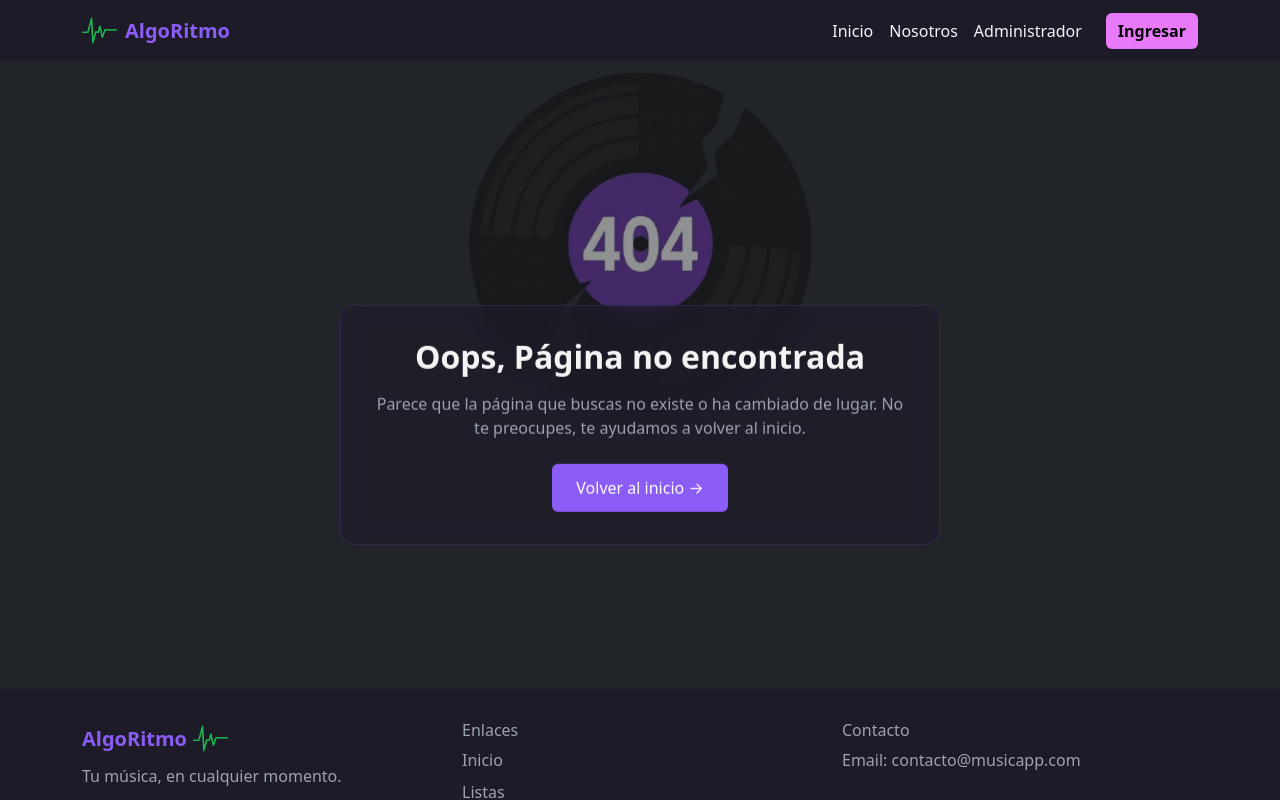
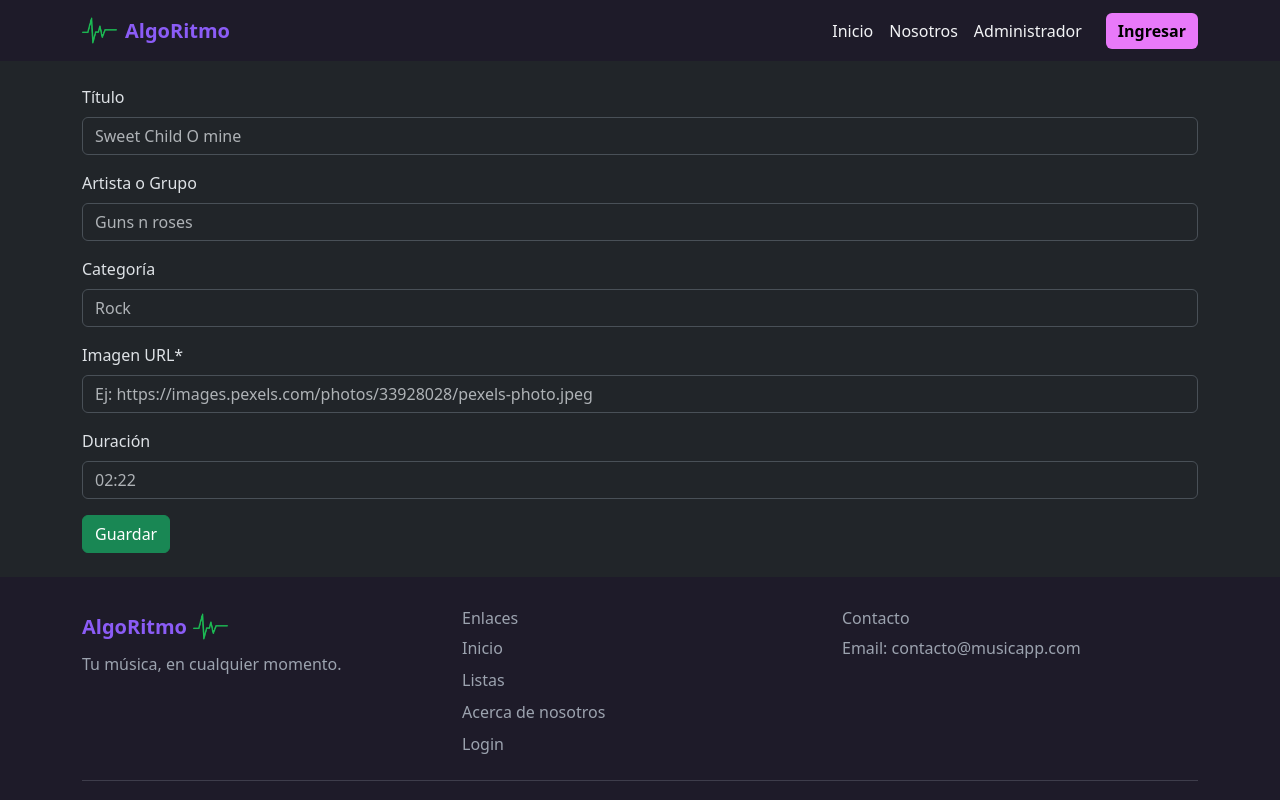
Before and after one commit to masheee/AlgoRitmo, a React (Vite) app: page /admin/formulario in a window 1280 px wide. Shown: the top 800 px of the page. Built offline with nearby package versions, Linux system fonts and the light colour scheme.

Commit message:
Se creo el formulario y se dio funcionalidad al boton Agregar Cancion, agregando a la tabla y al localStorage

```diff
--- a/src/App.jsx
+++ b/src/App.jsx
@@ -8,6 +8,7 @@ import Administrador from "./components/pages/Administrador";
 import Nosotros from "./components/pages/Nosotros";
 import Login from "./components/pages/Login";
 import NotFoundPage from "./components/shared/NotFoundPage";
+import FormularioAdmin from "./components/pages/FormularioAdmin";
 
 export default function AppLayout() {
   return (
@@ -18,9 +19,11 @@ export default function AppLayout() {
         <Routes>
           <Route path="/" element={<CardCanciones />} />
           <Route path="/admin" element={<Administrador />} />
+          <Route path="/admin/formulario" element={<FormularioAdmin />} />
           <Route path="/detalles" element={<Detalle />} />
           <Route path="/about" element={<Nosotros />} />
           <Route path="/login" element={<Login />} />
+
           <Route path="*" element={<NotFoundPage />} />
         </Routes>
         <Footer />
--- a/src/components/pages/Administrador.jsx
+++ b/src/components/pages/Administrador.jsx
@@ -1,12 +1,25 @@
-import React from 'react';
+import React, { useEffect, useState } from 'react';
 import { Button, Form, Table } from "react-bootstrap";
+import { useNavigate } from "react-router-dom";
 import "../../styles/admin.css";
 const Administrador = () => {
+    const navigate = useNavigate();
+    const [canciones, setCanciones] = useState([]);
+
+      // ✅ Cargar canciones desde localStorage al iniciar
+    useEffect(() => {
+        const data = localStorage.getItem("canciones");
+        if (data) {
+        setCanciones(JSON.parse(data));
+        }
+    }, []);
+
+
     return (
         <section className='container'>
             <div className='d-flex justify-content-around mt-4'>
                 <h1>Administración de Canciones</h1>
-                <Button variant='success' className='py-0 admin-button'>Agregar Canción</Button>
+                <Button className='py-0 admin-button' onClick={() => navigate("/admin/formulario")}>Agregar Canción</Button>
             </div>
 
             <div className="mt-4">
@@ -18,7 +31,10 @@ const Administrador = () => {
                         className="me-2 admin-control-buscar"
                         aria-label="Buscar"
                     />
-                        <Button className='admin-button'>Buscar</Button>
+                        <Button className='admin-button'
+                        >
+                            Buscar
+                        </Button>
                     </div>
 
                 </Form>
@@ -37,7 +53,30 @@ const Administrador = () => {
                     </tr>
                 </thead>
                 <tbody className="text-center">
-                    <tr>
+                    {canciones.length > 0 ? (
+                        canciones.map((cancion, i) => (
+                        <tr key={i}>
+                            <td>{i + 1}</td>
+                            <td>{cancion.titulo}</td>
+                            <td>{cancion.artista}</td>
+                            <td>{cancion.categoria}</td>
+                            <td>{cancion.duracion}</td>
+                            <td className="text-center">
+                                <Button  className='me-2 admin-button-edit'>
+                                    <i className="bi bi-pencil-square"></i>
+                                </Button>
+                                <Button className='admin-button-trash'>
+                                <i className="bi bi-trash"></i>
+                                </Button>
+                            </td>
+                        </tr>
+                        ))
+                    ) : (
+                        <tr>
+                        <td colSpan="6">No hay canciones cargadas</td>
+                        </tr>
+                    )}
+                    {/* <tr>
                         <td>001</td>
                         <td>Bohemian Rhapsody</td>
                         <td>Queen</td>
@@ -82,7 +121,7 @@ const Administrador = () => {
                             <i className="bi bi-trash"></i>
                             </Button>
                         </td>
-                    </tr>
+                    </tr> */}
                 </tbody>
             </Table>
         </section>
--- a/src/components/pages/FormularioAdmin.jsx
+++ b/src/components/pages/FormularioAdmin.jsx
@@ -1,19 +1,101 @@
-import React from 'react';
-import { Form } from 'react-bootstrap';
+import React, { useEffect, useState } from 'react';
+import { Button, Form } from 'react-bootstrap';
+import { useNavigate } from 'react-router-dom';
 
 const FormularioAdmin = () => {
+    const [titulo, setTitulo] = useState("");
+    const [artista, setArtista] = useState("");
+    const [categoria, setCategoria] = useState("");
+    const [imagen, setImagen] = useState("");
+    const [duracion, setDuracion] = useState("");
+    const navigate = useNavigate();
+
+    const handleSubmit = (e) => {
+
+        console.log("¡El formulario fue enviado!");
+        e.preventDefault();
+
+        const nuevaCancion = { titulo, artista, categoria, imagen, duracion };
+        console.log("Datos a guardar:", nuevaCancion);
+        // ✅ Leer canciones de localStorage
+        const data = localStorage.getItem("canciones");
+        const canciones = data ? JSON.parse(data) : [];
+
+        // ✅ Agregar la nueva canción
+        canciones.push(nuevaCancion);
+
+        // ✅ Guardar actualizado
+        localStorage.setItem("canciones", JSON.stringify(canciones));
+        console.log("Datos guardados en localStorage.");
+        // ✅ Volver a administrador
+        navigate("/admin");
+    };
+
     return (
-        <Form>
-            <Form.Group>
-                <Form.Label>Canción</Form.Label>
+
+
+        <Form className='my-4 container' onSubmit={handleSubmit}>
+            <Form.Group className='mb-3'>
+                <Form.Label>Título</Form.Label>
                 <Form.Control
                 type='text'
                 placeholder='Sweet Child O mine'
+                value={titulo}
+                onChange={(e) => setTitulo(e.target.value)}
                 required
-                >
+                />
 
-                </Form.Control>
+
             </Form.Group>
+            <Form.Group className='mb-3'>
+                <Form.Label>Artista o Grupo</Form.Label>
+                <Form.Control
+                type='text'
+                placeholder='Guns n roses'
+                value={artista}
+                onChange={(e) => setArtista(e.target.value)}
+                required
+                />
+
+
+            </Form.Group>
+            <Form.Group className='mb-3'>
+                <Form.Label>Categoría</Form.Label>
+                <Form.Control
+                type='text'
+                placeholder='Rock'
+                value={categoria}
+                onChange={(e) => setCategoria(e.target.value)}
+                required
+                />
+
+
+            </Form.Group>
+            <Form.Group className="mb-3" controlId="formImagen">
+                <Form.Label>Imagen URL*</Form.Label>
+                <Form.Control
+                    type="text"
+                    value={imagen}
+                    onChange={(e) => setImagen(e.target.value)}
+                    placeholder="Ej: https://images.pexels.com/photos/33928028/pexels-photo.jpeg"
+
+                />
+
+            </Form.Group>
+            <Form.Group className='mb-3'>
+                <Form.Label>Duración</Form.Label>
+                <Form.Control
+                type='text'
+                placeholder='02:22'
+                value={duracion}
+                onChange={(e) => setDuracion(e.target.value)}
+                required
+                />
+
+            </Form.Group>
+        <Button type="submit" variant="success">
+          Guardar
+        </Button>
         </Form>
     );
 };
```
